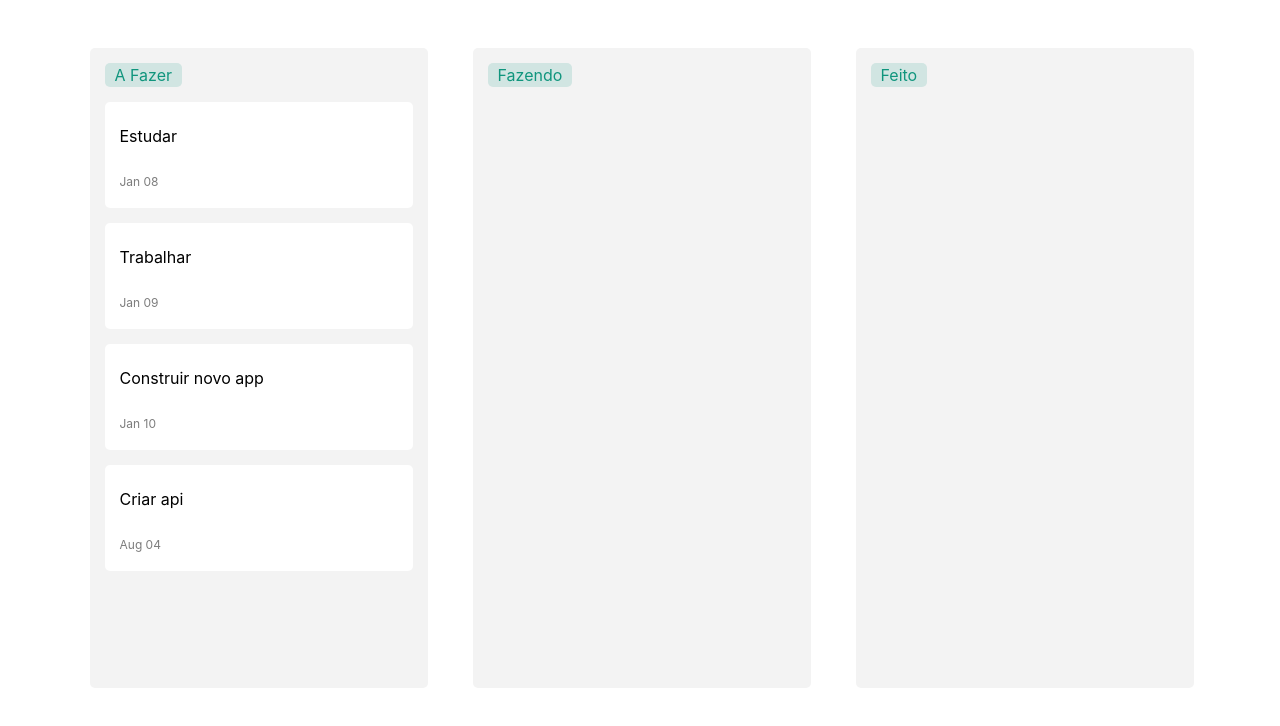
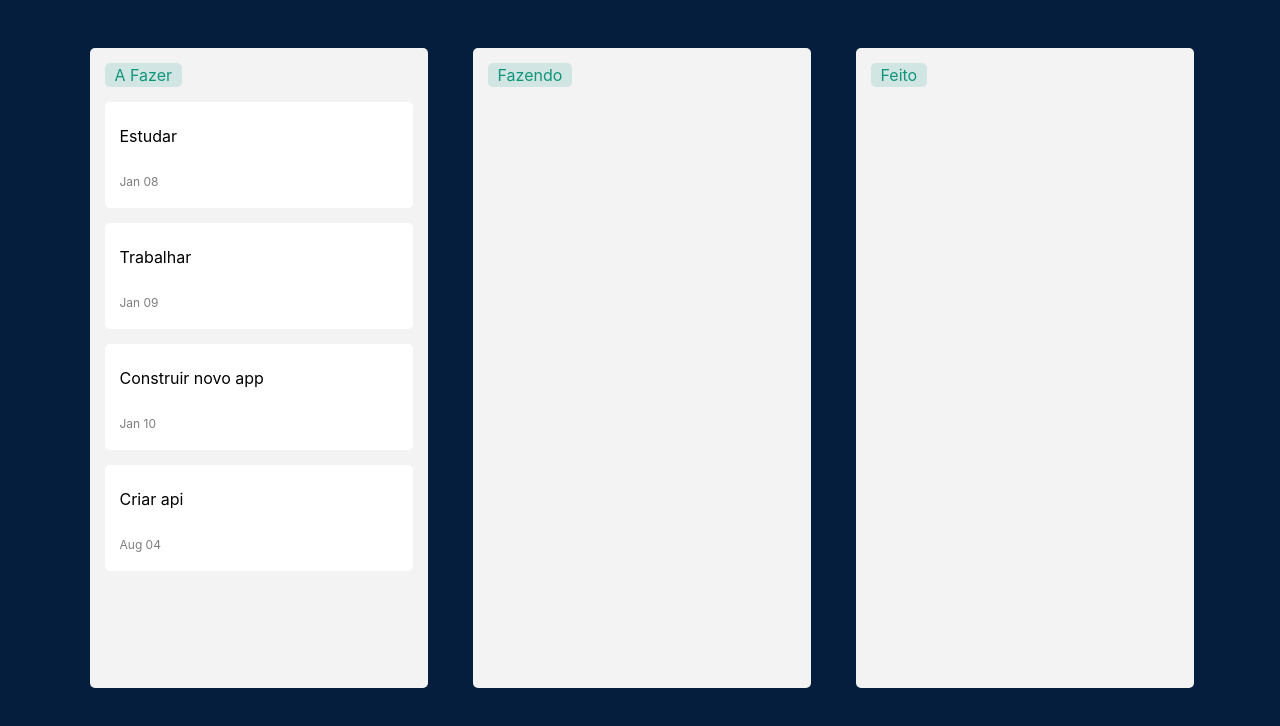
Before and after one commit to phillrog/lista-tarefas-react-js, a React (Create React App) app in the folder lista-tarefa/: page / in a window 1280 px wide. Shown: the top 726 px of the page. Built offline with nearby package versions, Linux system fonts and the light colour scheme.

Commit message:
Background

```diff
--- a/lista-tarefa/src/index.css
+++ b/lista-tarefa/src/index.css
@@ -5,6 +5,7 @@ body {
     sans-serif;
   -webkit-font-smoothing: antialiased;
   -moz-osx-font-smoothing: grayscale;
+  background-color: #051e3e;
 }
 
 code {
```
